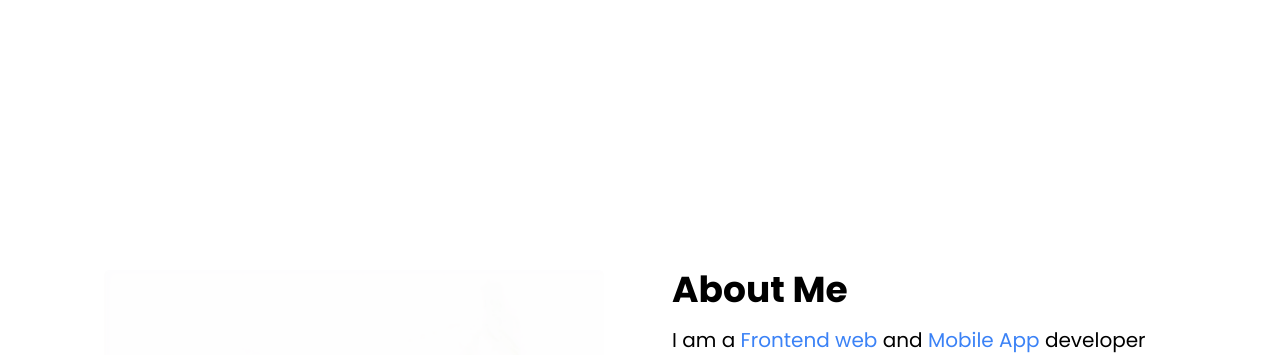
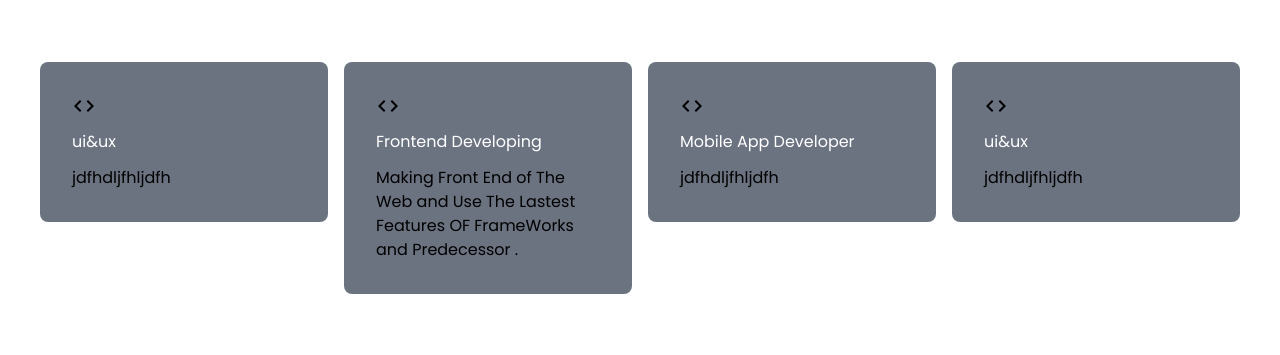
Before and after one commit to Moustafa-Elsayed/personal-portfolio, a Next.js app: page / in a window 1280 px wide. Shown: the part 1214-1569 px from the top of the page. Built offline with nearby package versions, Linux system fonts and the light colour scheme.

Commit message:
add new items

```diff
--- a/src/app/page.js
+++ b/src/app/page.js
@@ -2,6 +2,7 @@ import AchievementsSection from "@/components/AchievementsSection";
 import EmailSection from "@/components/EmailSection";
 import Footer from "@/components/Footer";
 import HeroSection from "@/components/HeroSection";
+import Skills from "@/components/Skills";
 import AboutMe from "@/components/aboutme/AboutMe";
 import NavBar from "@/components/navBar/NavBar";
 import ProjectSection from "@/components/projects/ProjectSection";
@@ -12,6 +13,7 @@ export default function Home() {
       <div className="container mx-auto py-4 px-10 mt-24">
         <HeroSection />
         <AchievementsSection />
+        <Skills />
         <AboutMe />
         <ProjectSection />
         <EmailSection />
--- /dev/null
+++ b/src/components/Skills.jsx
@@ -0,0 +1,43 @@
+import React from "react";
+import CodeIcon from "@mui/icons-material/Code";
+const data = [
+  {
+    icon: <CodeIcon />,
+    title: "ui&ux",
+    desc: "jdfhdljfhljdfh",
+  },
+  {
+    icon: <CodeIcon />,
+    title: "Frontend Developing",
+    desc: "Making Front End of The Web and Use The Lastest Features OF FrameWorks and Predecessor .",
+  },
+  {
+    icon: <CodeIcon />,
+    title: "Mobile App Developer",
+    desc: "jdfhdljfhljdfh",
+  },
+  {
+    icon: <CodeIcon />,
+    title: "ui&ux",
+    desc: "jdfhdljfhljdfh",
+  },
+];
+const Skills = () => {
+  return (
+    <section className="text-black">
+      <div className="flex flex-row gap-4">
+        {data.map((item) => {
+          return (
+            <div key={item.id} className="bg-gray-500 p-8 w-full h-full rounded-lg">
+              <div >{item.icon}</div>
+              <div className="text-white pt-3 pb-3">{item.title}</div>
+              <div>{item.desc}</div>
+            </div>
+          );
+        })}
+      </div>
+    </section>
+  );
+};
+
+export default Skills;
```
Also changed, not shown: src/components/HeroSection.jsx (indentation only).
